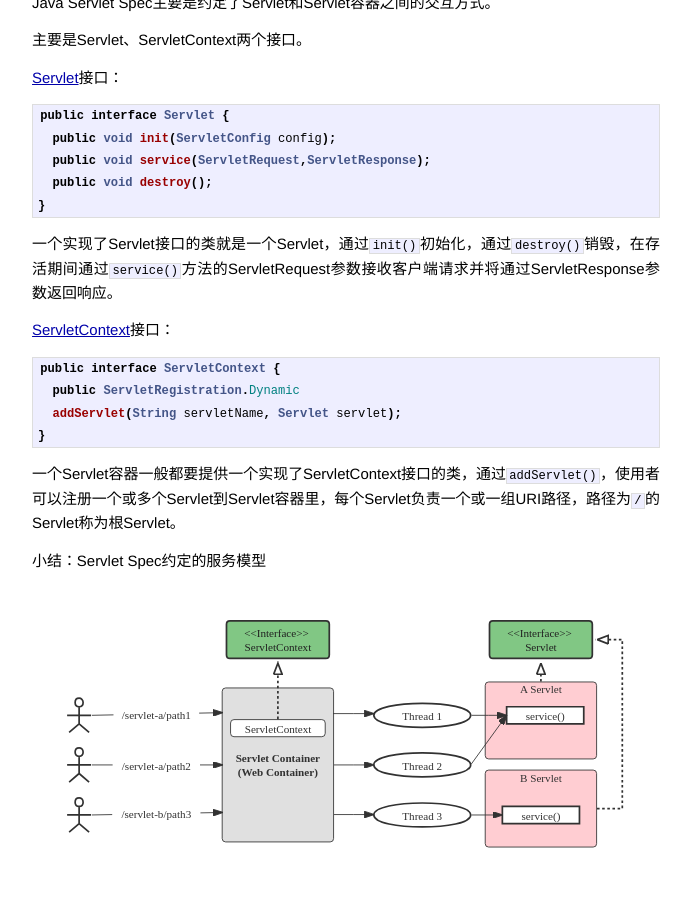
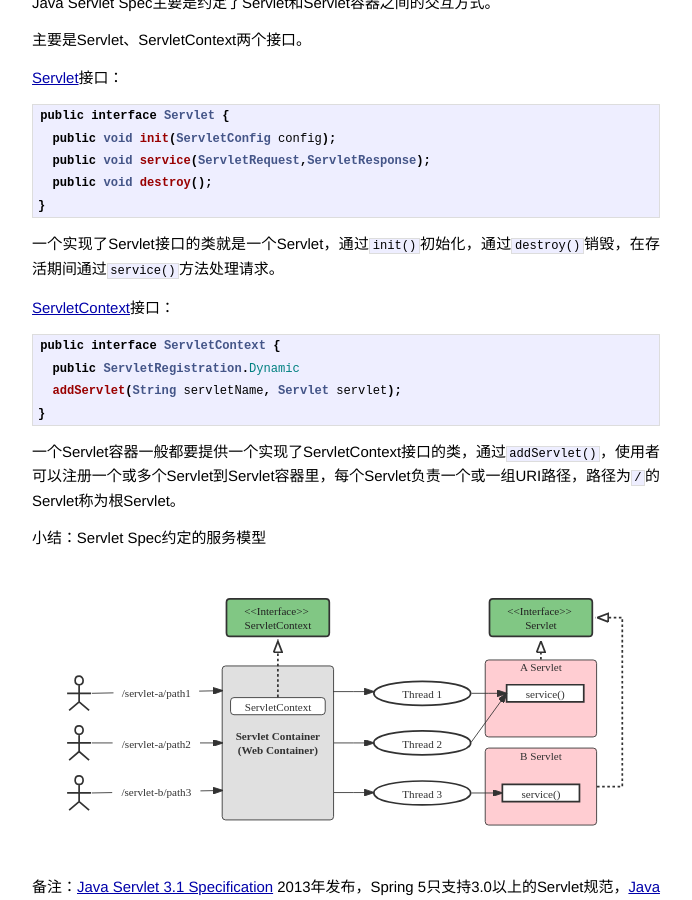
Before and after one commit to gongpengjun/gongpengjun.github.io, a Jekyll site: the page built from _posts/2022-05-22-spring-jetty-and-web-app.markdown, in a window 1280 px wide and 900 px high, scrolled down 1027 px. Shown: the whole window, without its empty margins (294-986 px from the left). Built offline with Jekyll 4.4.1, drawn with Linux system fonts in a browser that asks for light colours.

Commit message:
简化行文

````diff
--- a/_posts/2022-05-22-spring-jetty-and-web-app.markdown
+++ b/_posts/2022-05-22-spring-jetty-and-web-app.markdown
@@ -39,7 +39,7 @@ public interface Servlet {
 }
 ```
 
-一个实现了Servlet接口的类就是一个Servlet，通过`init()`初始化，通过`destroy()`销毁，在存活期间通过`service()`方法的ServletRequest参数接收客户端请求并将通过ServletResponse参数返回响应。
+一个实现了Servlet接口的类就是一个Servlet，通过`init()`初始化，通过`destroy()`销毁，在存活期间通过`service()`方法处理请求。
 
 [ServletContext](https://github.com/javaee/servlet-spec/blob/master/src/main/java/javax/servlet/ServletContext.java)接口：
 
````
